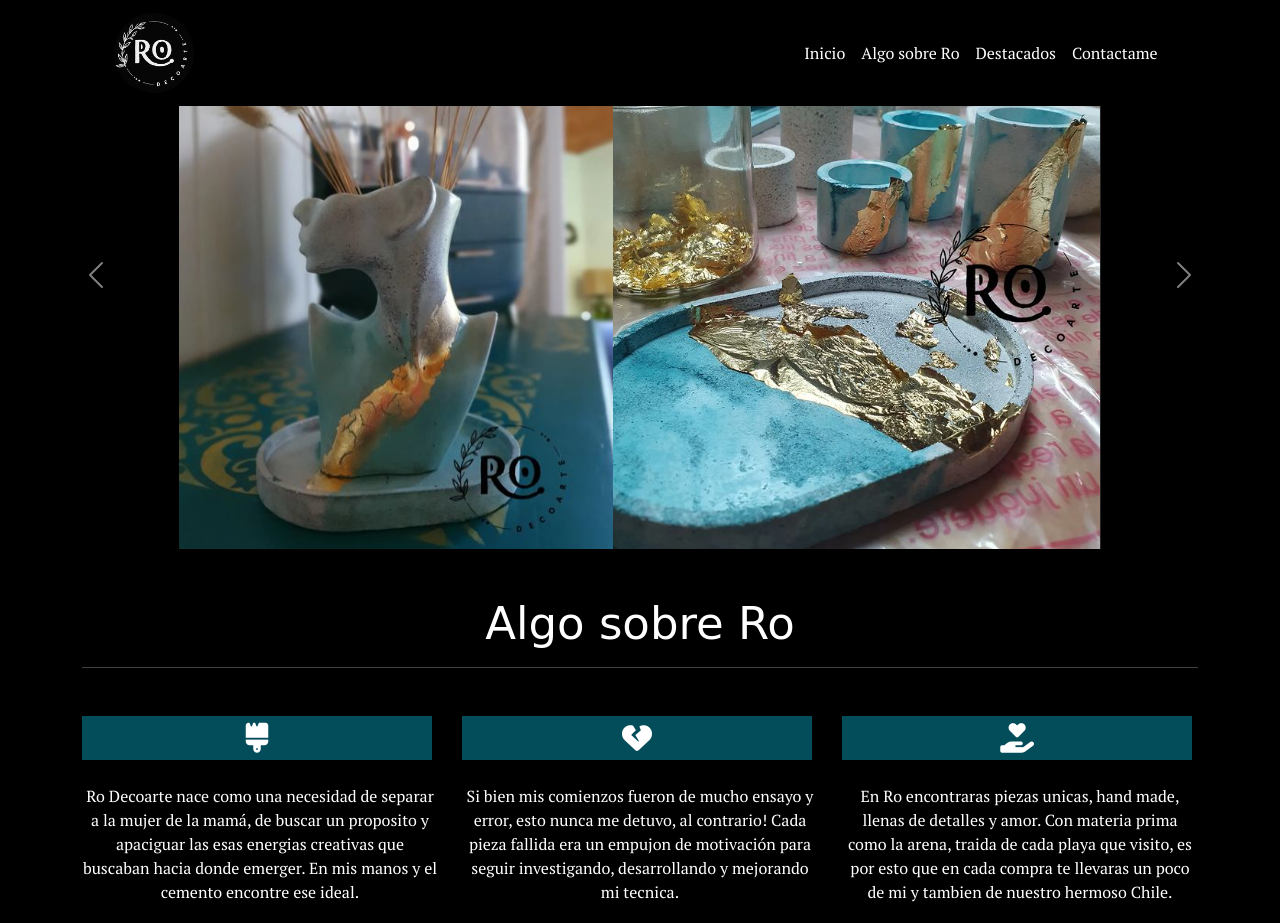
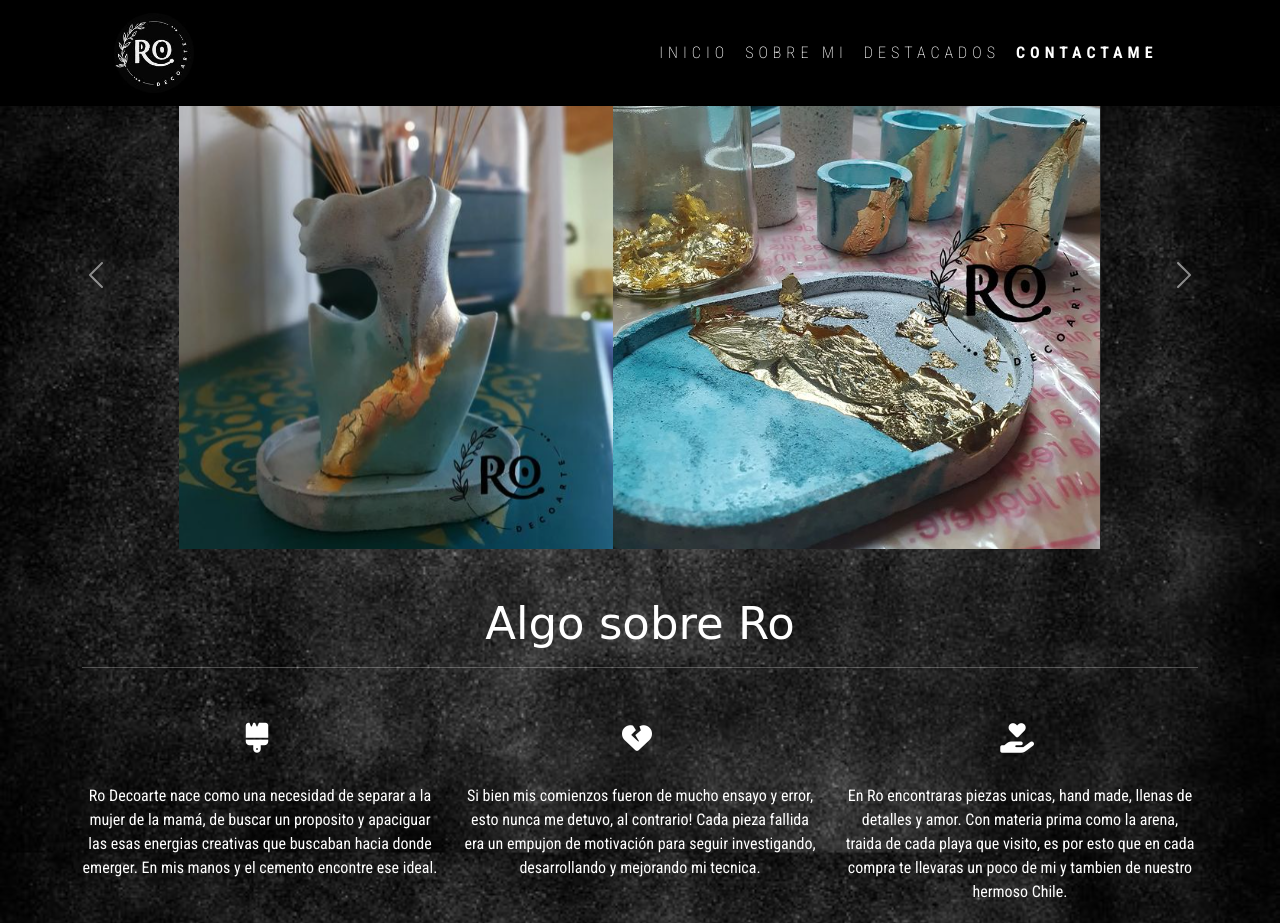
Before and after one commit to VictoriaAcunaParedes/Ro-Decoarte, a plain HTML site: page index.html in a window 1280 px wide. Shown: the top 923 px of the page. Drawn offline with nearby package versions, Linux system fonts and the light colour scheme; a web font is replaced by a local one.

Commit message:
agregue un bg-img, cambio de font, fondo iconos eliminado

```diff
--- a/assets/css/index.css
+++ b/assets/css/index.css
@@ -5,9 +5,12 @@
 }
 /*pt serif*/
 body {
-    background-color: black;
+    background-image:url("../img/bg-image.jpg");
+    background-size: cover;
+    background-position: center;
+    background-attachment: fixed;
     color: white;
-    font-family: "PT Serif", serif;
+    font-family: "Roboto Condensed", sans-serif;
 }
 h2 {
     font-family: "Whisper", cursive;
@@ -32,11 +35,17 @@ h2 {
 .nav-link {
     color: white;
 }
+.separacion-letras {
+    letter-spacing: 5px;
+    font-weight: 200;
+}
+.contacto {
+    font-weight: 700;
+}
 
 /*CSS quienes-somos section*/
 #quienes-somos i {
     width: 350px;
-    background-color: rgb(3, 77, 90);
     padding: 2%;
     font-size: 30px;
 
@@ -55,7 +64,8 @@ h2 {
 
 .card {
     padding: 0%;
-    background-color: rgb(3, 77, 90);
+    background-color: rgb(46, 56, 58);
+    color: white;
     max-width: 250px;
     margin-right: 10px;
     margin-left: 20px;
--- a/index.html
+++ b/index.html
@@ -10,7 +10,7 @@
     <!--Google Fonts-->
     <link rel="preconnect" href="https://fonts.googleapis.com">
     <link rel="preconnect" href="https://fonts.gstatic.com" crossorigin>
-    <link href="https://fonts.googleapis.com/css2?family=PT+Serif:ital,wght@0,400;0,700;1,400;1,700&family=Whisper&display=swap" rel="stylesheet">
+    <link href="https://fonts.googleapis.com/css2?family=Roboto+Condensed:ital,wght@0,100..900;1,100..900&family=Whisper&display=swap" rel="stylesheet">
     <!--FontAwesome-->
     <script src="https://kit.fontawesome.com/84826d4a17.js" crossorigin="anonymous"></script>
     <!--Bootstrap 5.3-->
@@ -35,16 +35,16 @@
         <div class="collapse navbar-collapse" id="navbarSupportedContent">
           <ul class="navbar-nav ms-auto mb-2 mb-lg-0">
             <li class="nav-item">
-              <a class="nav-link" href="#inicio">Inicio</a>
+              <a class="nav-link separacion-letras" href="#inicio">INICIO</a>
             </li>
             <li class="nav-item">
-              <a class="nav-link" href="#quienes-somos">Algo sobre Ro</a>
+              <a class="nav-link separacion-letras" href="#quienes-somos">SOBRE MI</a>
             </li>
             <li class="nav-item">
-              <a class="nav-link" href="#destacados">Destacados</a>
+              <a class="nav-link separacion-letras" href="#destacados">DESTACADOS</a>
             </li>
             <li class="nav-item">
-              <a class="nav-link" href="#contacto">Contactame</a>
+              <a class="nav-link separacion-letras contacto" href="#contacto">CONTACTAME</a>
             </li>
           </ul>
         </div>
```
Also changed, not shown: assets/img/bg-image.jpg (added).
